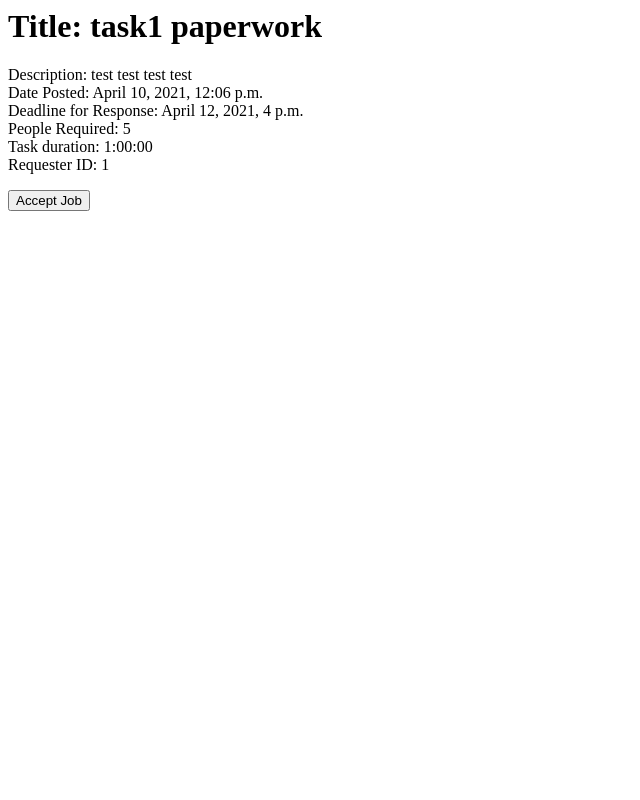
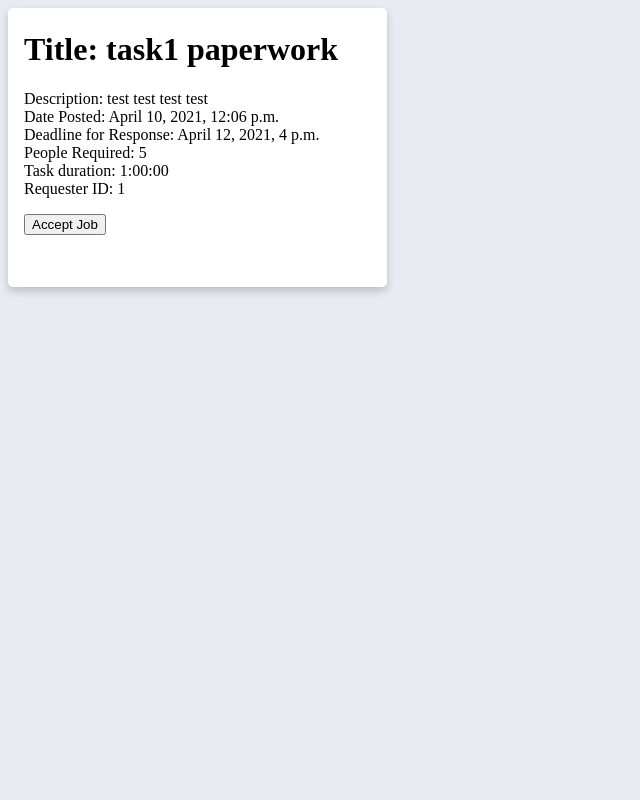
Before and after one commit to mispelledname/chronicle, a Django app: page /oddjob/1/ in a window 1280 px wide. Shown: the whole page, without its empty margins (0-640 px from the left). Run offline with Django 3.2, Linux system fonts and the light colour scheme; data comes from the database, SQL or seed files in the repository.

Commit message:
Making details page slightly cooler, and margin between cards

```diff
--- a/mysite/oddjob/static/oddjob/detailscreen.css
+++ b/mysite/oddjob/static/oddjob/detailscreen.css
@@ -35,3 +35,19 @@
   text-decoration: none;
   cursor: pointer;
 }
+
+.card {
+  box-shadow: 0 4px 8px 0 rgba(0,0,0,0.2);
+  transition: 0.3s;
+  width: 30%;
+  border-radius: 5px;
+  display:inline-block;
+}
+
+.card:hover {
+  box-shadow: 0 8px 16px 0 rgba(0,0,0,0.2);
+}
+
+.container {
+  padding: 2px 16px;
+}
--- a/mysite/oddjob/static/oddjob/style.css
+++ b/mysite/oddjob/static/oddjob/style.css
@@ -4,6 +4,7 @@
   width: 30%;
   border-radius: 5px;
   display:inline-block;
+  margin-bottom: 30px;
 }
 
 .card:hover {
--- a/mysite/oddjob/templates/oddjob/detail.html
+++ b/mysite/oddjob/templates/oddjob/detail.html
@@ -3,9 +3,11 @@
 <link rel="stylesheet" type="text/css" href="{% static 'oddjob/detailscreen.css' %}">
 	<head>
 		<title>{{ job.title }}</title>
+	</head>
+	<body style="background-color:#E8ECF2">
+	<div class="card" style="background-color:White">
+	<div class="container">
 		<h1>Title: {{ job.title }}</h1>
-	</head>
-	<body>
 		<p>Description: {{ job.description }} <br>
 		Date Posted: {{ job.datePosted }} <br>
 	    Deadline for Response: {{ job.dateDue }} <br>
@@ -14,12 +16,15 @@
 		Requester ID: {{ job.originUser_id }}
 		</p>
 		<button id="myBtn">Accept Job</button>
+		<p><br></p>
 		<div id="myModal" class="modal">
 			<div class="modal-content">
 			<span class="close">&times;</span>
 			<p>You have accepted this job. Please contact {{ job.originUser_id }} for more information</p>
 			</div>
 		</div>
+	</div>
+	</div>
 	</body>
 
 
--- a/mysite/oddjob/templates/oddjob/index.html
+++ b/mysite/oddjob/templates/oddjob/index.html
@@ -18,6 +18,7 @@
 					<p>{{job.description}}</p>
 				</div>
 			</div>
+
 		{% endif %}
     {% endfor %}
 {% endif %}
```
